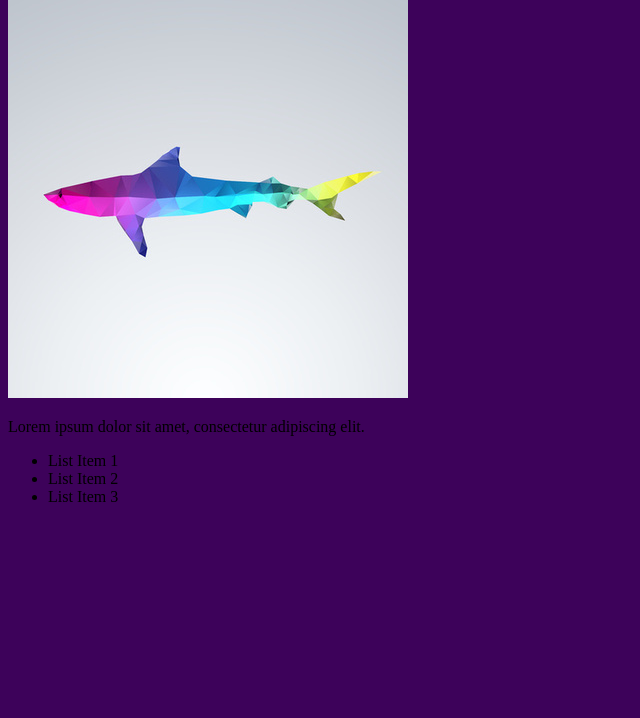
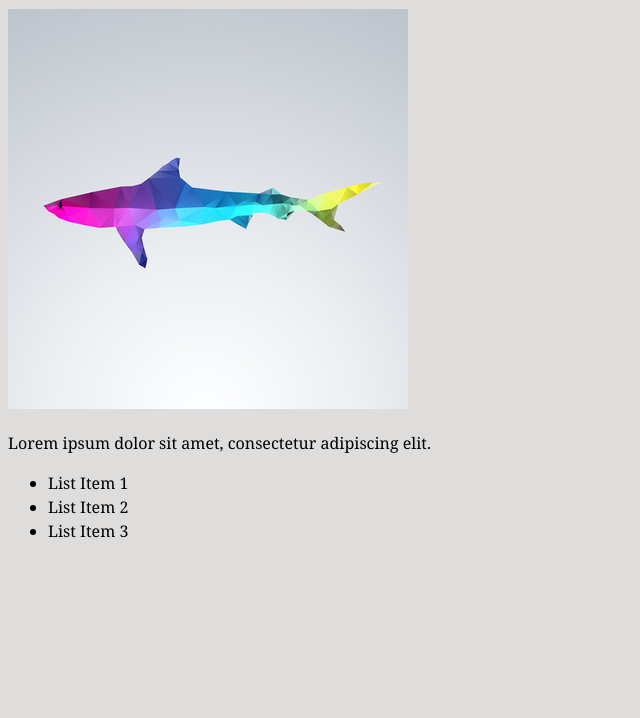
Before and after one commit to Meganjd/intro-to-github, a plain HTML site: page index.html in a window 1280 px wide. Shown: the part 82-800 px from the top of the page, without its empty margins (0-640 px from the left). Drawn offline with Linux system fonts and the light colour scheme.

Commit message:
background colour

```diff
--- a/css/general.css
+++ b/css/general.css
@@ -2,6 +2,7 @@
 /* CSS Document */
 
 html {
-	background-color: #3D025A;
-	font: normal 100%/1.5 Georgia,serif #E9E69C;
+	background-color: #DFDCDC;
+	font: normal 100%/1.5 Georgia,serif;
+
 }
```
